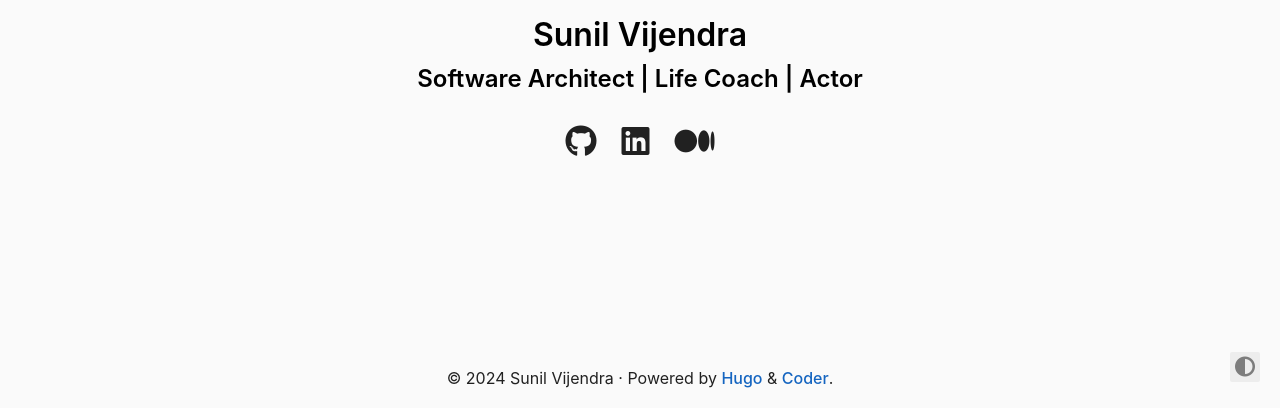
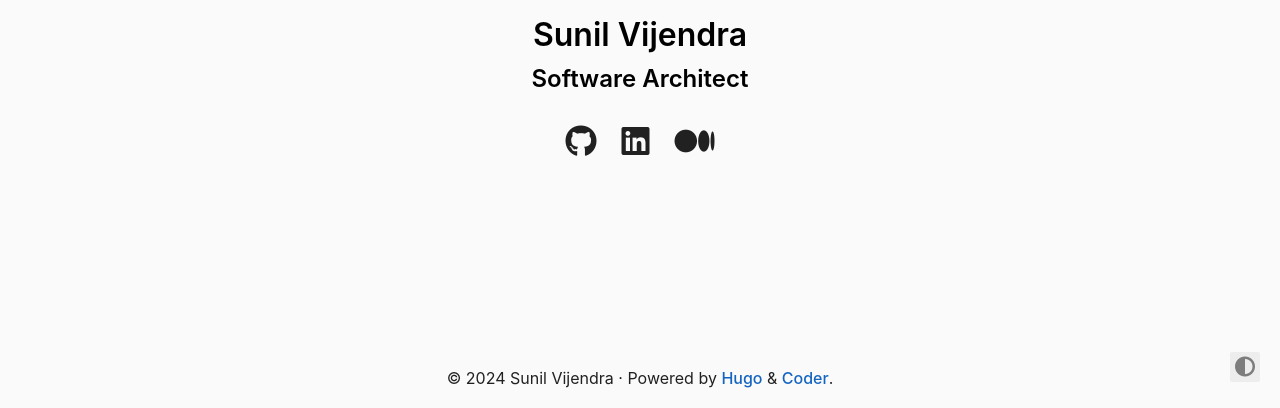
Before and after one commit to sunilvijendra/sunilvijendra.github.io, a plain HTML site: page index.html in a window 1280 px wide. Shown: the part 392-800 px from the top of the page. Drawn offline with Linux system fonts and the light colour scheme.

Commit message:
Update index.html

```diff
--- a/index.html
+++ b/index.html
@@ -139,7 +139,7 @@
 
     <h1>Sunil Vijendra</h1>
 
-<h2>Software Architect | Life Coach | Actor </h2>
+<h2>Software Architect</h2>
 
 
 
```
